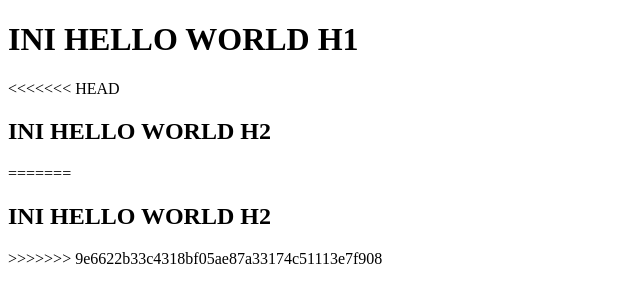
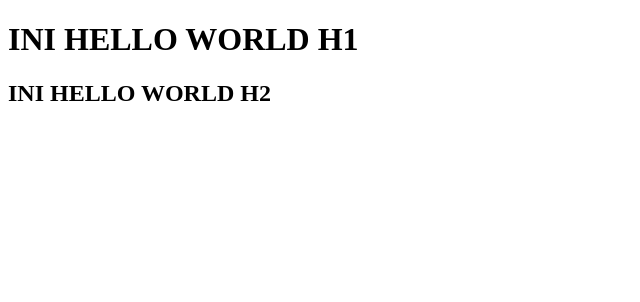
Before and after one commit to MohFauziSlamet/wpu-colaborator-rebase-git-4, a plain HTML site: page index.html in a window 1280 px wide. Shown: the whole page, without its empty margins (0-640 px from the left). Drawn offline with Linux system fonts and the light colour scheme.

Commit message:
overwrite

```diff
--- a/index.html
+++ b/index.html
@@ -8,7 +8,6 @@
 </head>
 <body>
     <h1>INI HELLO WORLD H1</h1>
-<<<<<<< HEAD
     <h2>INI HELLO WORLD H2</h2>
 
 </body>
@@ -18,11 +17,3 @@
 git config --global user.name "FauziSlamet"
 git config --global user.email"ziuzi44@gmail.com"
  -->
-
-=======
-    <h2>INI HELLO WORLD H2</h2
-        >
-
-</body>
-</html>
->>>>>>> 9e6622b33c4318bf05ae87a33174c51113e7f908
```
